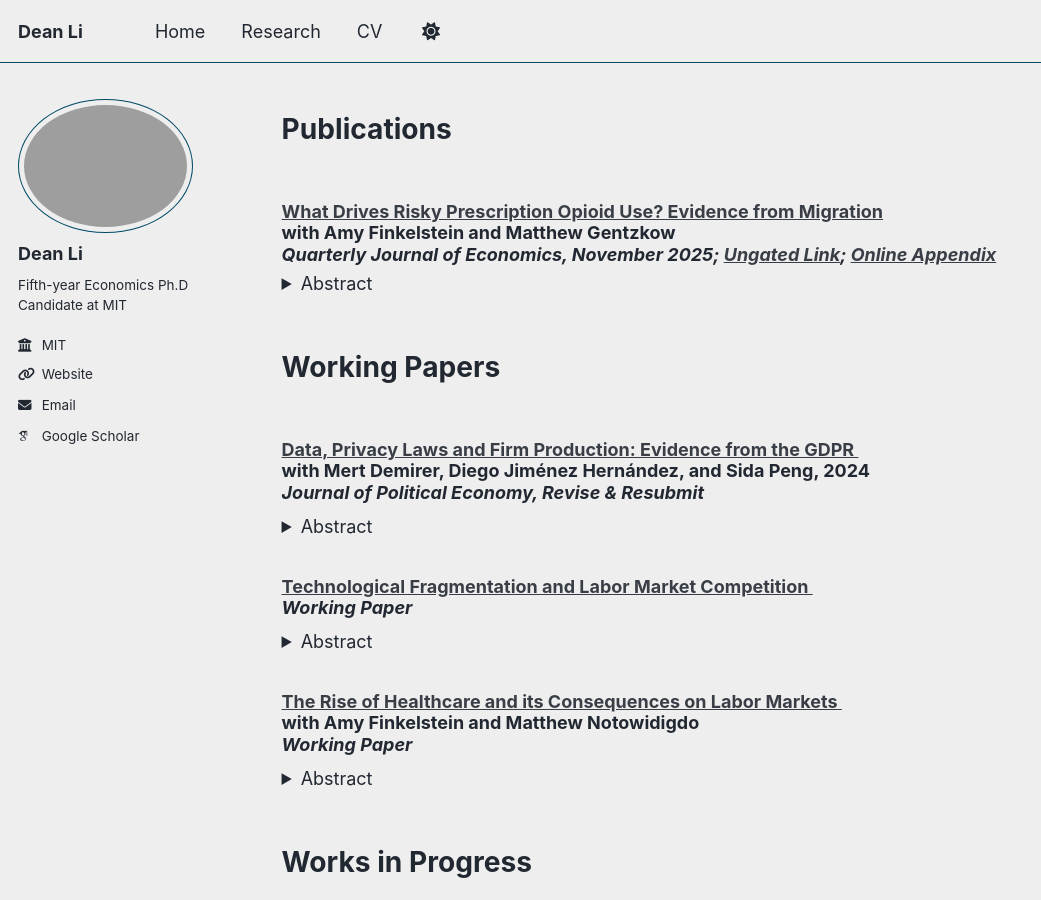
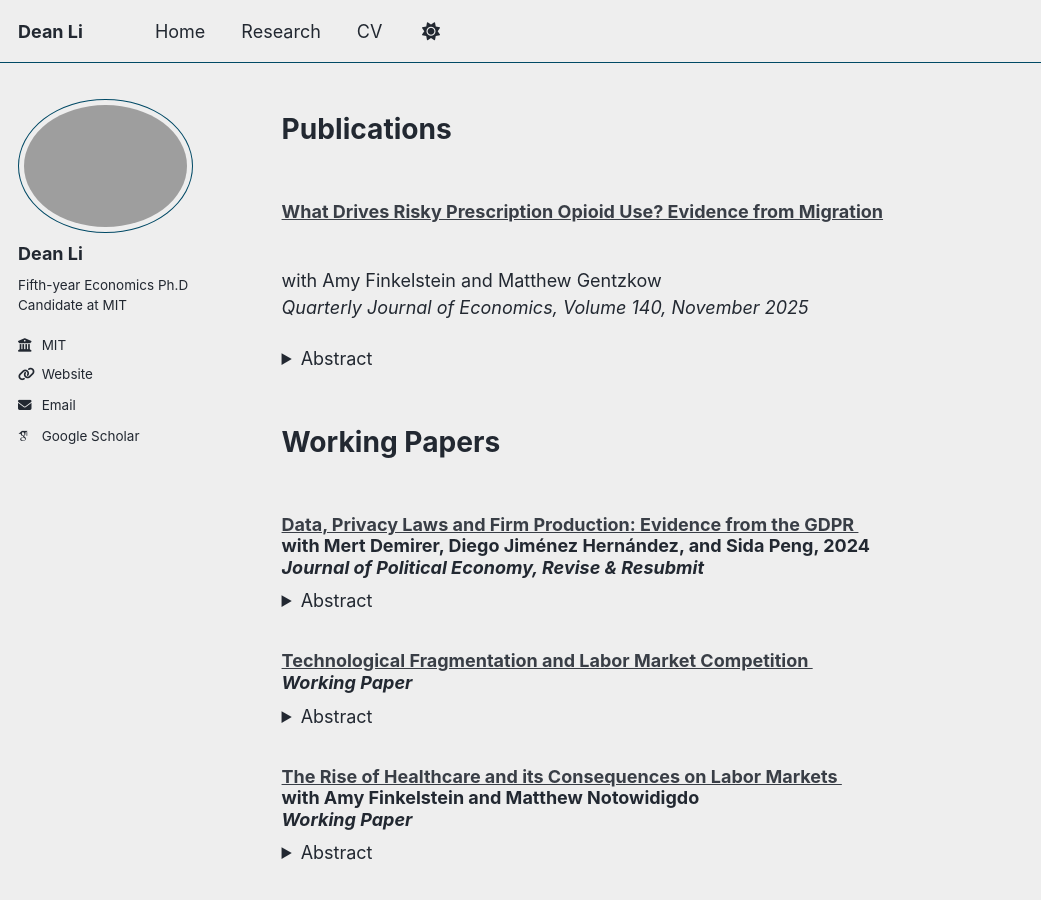
Before and after one commit to deanxli/deanxli.github.io, a Jekyll site: the page built from _pages/research.html, in a window 1280 px wide and 900 px high. Shown: the whole window, without its empty margins (0-1041 px from the left). Built offline with Jekyll 4.4.1, drawn with Linux system fonts in a browser that asks for light colours; some web fonts are replaced; a script bundle is joined from its source files by our own code; library files that are not in the unit come from our copies.

Commit message:
Update research.html

```diff
--- a/_pages/research.html
+++ b/_pages/research.html
@@ -15,11 +15,13 @@ author_profile: true
      title="What Drives Risky Prescription Opioid Use? Evidence from Migration">
      What Drives Risky Prescription Opioid Use? Evidence from Migration
   </a>
+</h3>
+<p>
   <br>
   with Amy Finkelstein and Matthew Gentzkow
   <br>
-  <em>Quarterly Journal of Economics, November 2025; <a href="https://files.deanxli.com/opc.pdf" target="_blank">Ungated Link</a>; <a href="https://files.deanxli.com/opc_online_appendix.pdf" target="_blank">Online Appendix</a></em>
-</h3>
+  <em>Quarterly Journal of Economics, Volume 140, November 2025</em>
+</p>
 
 <details data-title="What Drives Risky Prescription Opioid Use? Evidence from Migration">
   <summary>Abstract</summary>
```
